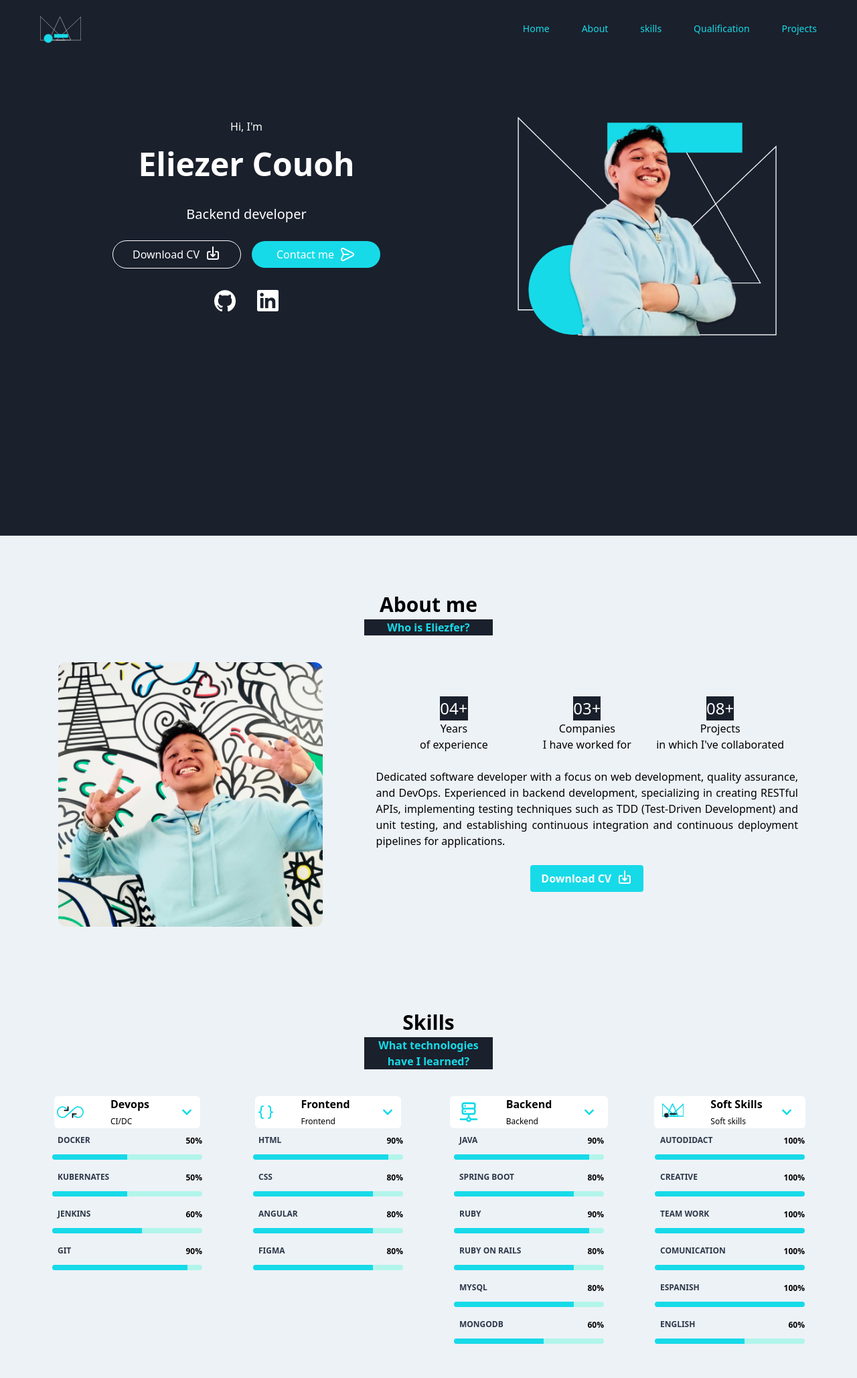
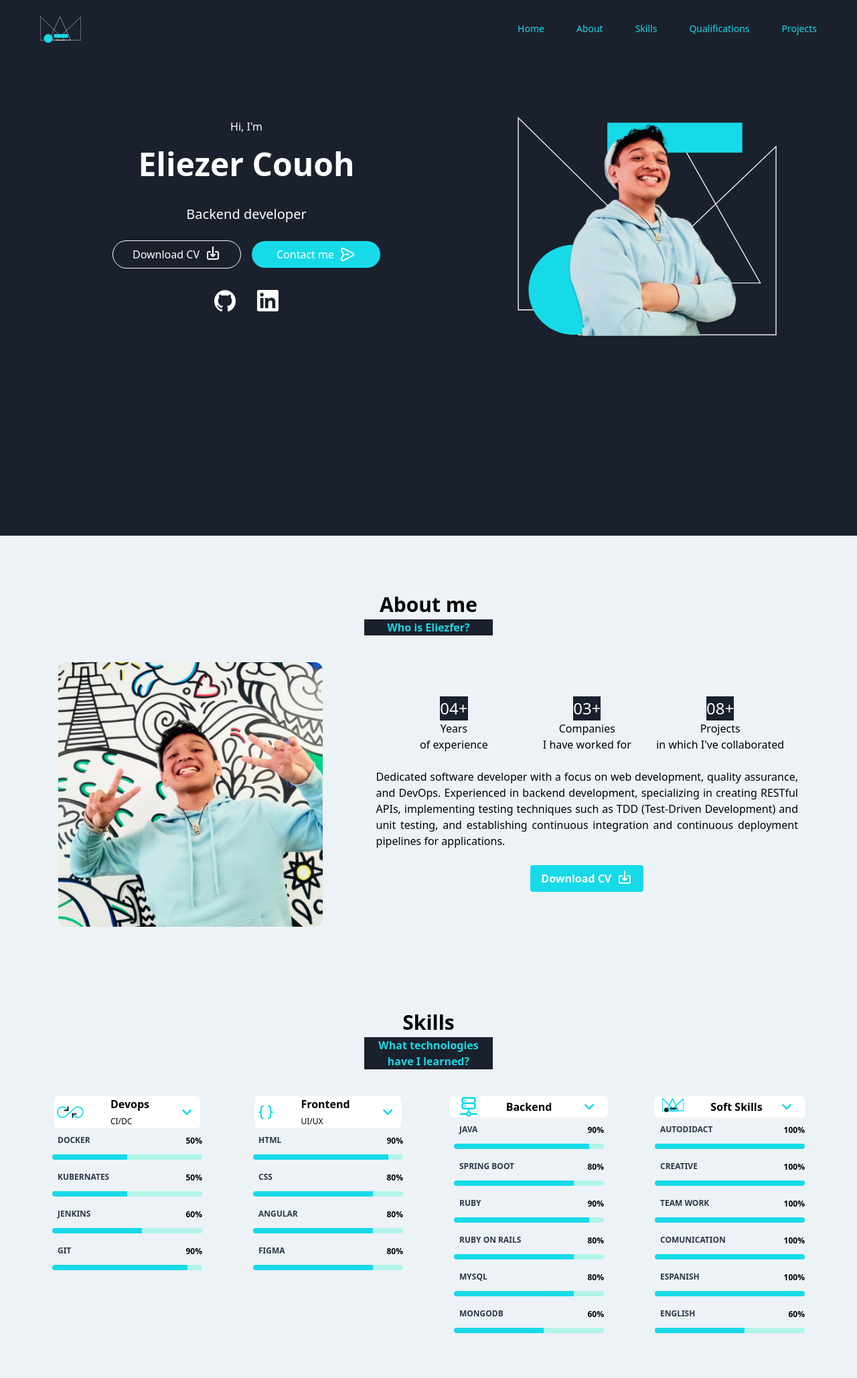
Before and after one commit to Eliezfer/misitioweb, a Gatsby site: page / in a window 1280 px wide. Shown: the top 2058 px of the page at 67% size. Built offline with nearby package versions, Linux system fonts and the light colour scheme; Gatsby itself is replaced by a stand-in of ours; no server answers.

Commit message:
fix: grammatical

```diff
--- a/src/components/navbar.js
+++ b/src/components/navbar.js
@@ -25,10 +25,10 @@ export default () =>(
                     About
                 </Link>
                 <Link to="#skills" className="block mt-4 mr-12 py-3 sm:inline-block sm:mt-0 hover:text-white">
-                    skills
+                    Skills
                 </Link>
                 <Link to="#qualification" className="block mt-4 mr-12 py-3 sm:inline-block sm:mt-0 hover:text-white">
-                    Qualification
+                    Qualifications
                 </Link>
                 <Link to="#projects" className="block mt-4 mr-12 py-3 sm:inline-block sm:mt-0 hover:text-white">
                     Projects
--- a/src/components/projects.js
+++ b/src/components/projects.js
@@ -68,10 +68,11 @@ export default () =>{
                             FrontEnd tools: React Native. <br></br>
                             DevOps tools: Docker, Kubernates y Jenkins.<br></br>
                         </p>
+                        {/*
                         <div className="">
                         <span className="font-bold bg-color-primary text-1xl text-gray-900 flex justify-center items-center w-48 mx-auto py-2 my-6">APK aún no disonible</span>
 
-                        </div>
+                </div>*/}
                     </div>
                 </div>
             </div>
--- a/src/components/skills.js
+++ b/src/components/skills.js
@@ -78,7 +78,7 @@ export default () =>{
 
                         <div className=" flex-grow items-start px-4 sm:px-10">
                             <h1 className="font-bold ">Frontend</h1>
-                            <span className="text-xs">Frontend</span>
+                            <span className="text-xs">UI/UX</span>
                         </div>
 
                         <svg class="fill-current w-8 h-8 row__icon" xmlns="http://www.w3.org/2000/svg" viewBox="0 0 24 24">
@@ -105,7 +105,7 @@ export default () =>{
                             </svg>
                         <div className=" flex-grow items-start px-4 sm:px-10 ">
                             <h1 className="font-bold ">Backend</h1>
-                            <span className="text-xs">Backend</span>
+
                         </div>
 
 
@@ -138,7 +138,6 @@ export default () =>{
                         </svg>
                         <div className=" flex-grow items-start px-4 sm:px-10 lg:pr-5">
                             <h1 className="font-bold ">Soft Skills</h1>
-                            <span className="text-xs">Soft skills</span>
                         </div>
 
 
```
